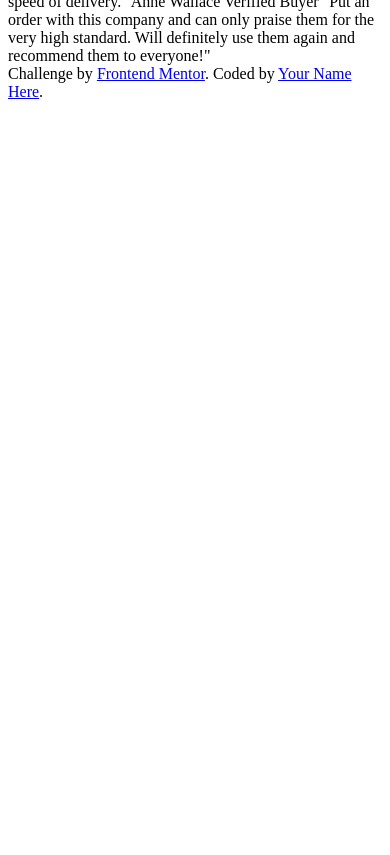
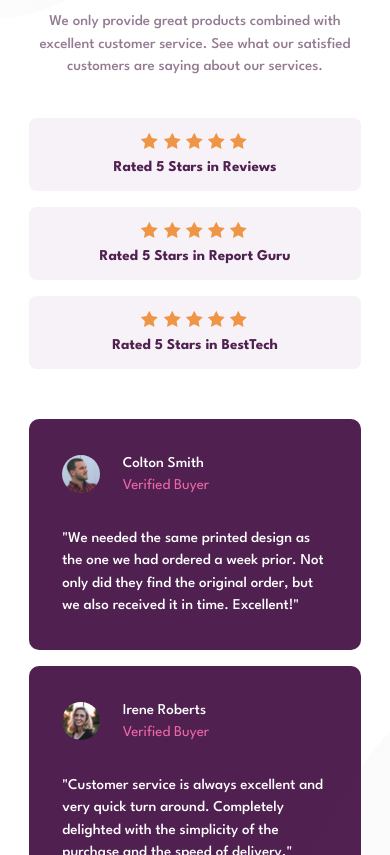
Before and after one commit to robinjmm/social-proof-section, a website: page index.html in a window 390 px wide. Shown: the part 213-1068 px from the top of the page. Before the commit the page ends 844 px from the top, so only its background shows below. Drawn offline with nearby package versions, Linux system fonts and the light colour scheme; files that its build step writes are made by us from their sources.

Commit message:
Add styles for mobile devices

```diff
--- a/index.html
+++ b/index.html
@@ -5,42 +5,96 @@
     <meta charset="UTF-8" />
     <meta name="viewport" content="width=device-width, initial-scale=1.0" />
     <link rel="icon" type="image/png" sizes="32x32" href="./images/favicon-32x32.png" />
+    <title>Social proof section</title>
 
-    <title>Frontend Mentor | Social proof section</title>
+    <!-- Custom Styles -->
+    <link rel="stylesheet" href="./css/index.css">
+
+    <!-- Google Fonts -->
+    <link rel="preconnect" href="https://fonts.googleapis.com">
+    <link rel="preconnect" href="https://fonts.gstatic.com" crossorigin>
+    <link href="https://fonts.googleapis.com/css2?family=League+Spartan:wght@400;500;700&display=swap" rel="stylesheet">
 
 </head>
 
-<body>
-    10,000+ of our users love our products.
+<body class="body">
 
-    We only provide great products combined with excellent customer service.
-    See what our satisfied customers are saying about our services.
+    <header>
+        <h1 class="heading">10,000+ of our users love our products.</h1>
 
-    Rated 5 Stars in Reviews
-    Rated 5 Stars in Report Guru
-    Rated 5 Stars in BestTech
+        <p class="sub-heading">We only provide great products combined with excellent customer service.
+            See what our satisfied customers are saying about our services.</p>
+    </header>
+    <main>
+        <section class="rating-section">
+            <div class="rating">
+                <img src="./images/icon-star.svg" alt="A star icon" class="rating__star">
+                <img src="./images/icon-star.svg" alt="A star icon" class="rating__star">
+                <img src="./images/icon-star.svg" alt="A star icon" class="rating__star">
+                <img src="./images/icon-star.svg" alt="A star icon" class="rating__star">
+                <img src="./images/icon-star.svg" alt="A star icon" class="rating__star">
+                <p class="rating__text">Rated 5 Stars in Reviews</p>
+            </div>
 
-    Colton Smith
-    Verified Buyer
-    "We needed the same printed design as the one we had ordered a week prior.
-    Not only did they find the original order, but we also received it in time.
-    Excellent!"
+            <div class="rating">
+                <img src="./images/icon-star.svg" alt="A star icon" class="rating__star">
+                <img src="./images/icon-star.svg" alt="A star icon" class="rating__star">
+                <img src="./images/icon-star.svg" alt="A star icon" class="rating__star">
+                <img src="./images/icon-star.svg" alt="A star icon" class="rating__star">
+                <img src="./images/icon-star.svg" alt="A star icon" class="rating__star">
+                <p class="rating__text">Rated 5 Stars in Report Guru</p>
+            </div>
 
-    Irene Roberts
-    Verified Buyer
-    "Customer service is always excellent and very quick turn around. Completely
-    delighted with the simplicity of the purchase and the speed of delivery."
+            <div class="rating">
+                <img src="./images/icon-star.svg" alt="A star icon" class="rating__star">
+                <img src="./images/icon-star.svg" alt="A star icon" class="rating__star">
+                <img src="./images/icon-star.svg" alt="A star icon" class="rating__star">
+                <img src="./images/icon-star.svg" alt="A star icon" class="rating__star">
+                <img src="./images/icon-star.svg" alt="A star icon" class="rating__star">
+                <p class="rating__text">Rated 5 Stars in BestTech</p>
+            </div>
+        </section>
 
-    Anne Wallace
-    Verified Buyer
-    "Put an order with this company and can only praise them for the very high
-    standard. Will definitely use them again and recommend them to everyone!"
+        <div class="testimonial">
+            <div class="testimonial__header">
+                <img src="./images/image-colton.jpg" alt="An image of a man" class="testimonial__image">
 
-    <div class="attribution">
-        Challenge by
-        <a href="https://www.frontendmentor.io?ref=challenge" target="_blank">Frontend Mentor</a>. Coded by <a
-            href="#">Your Name Here</a>.
-    </div>
+                <div class="testimonial__person">
+                    <p>Colton Smith</p>
+                    <p class="testimonial__status">Verified Buyer</p>
+                </div>
+            </div>
+            <p>"We needed the same printed design as the one we had ordered a week prior.
+                Not only did they find the original order, but we also received it in time.
+                Excellent!"</p>
+        </div>
+
+        <div class="testimonial">
+            <div class="testimonial__header">
+                <img src="./images/image-irene.jpg" alt="An image of a woman" class="testimonial__image">
+
+                <div class="testimonial__person">
+                    <p>Irene Roberts</p>
+                    <p class="testimonial__status">Verified Buyer</p>
+                </div>
+            </div>
+            <p>"Customer service is always excellent and very quick turn around. Completely
+                delighted with the simplicity of the purchase and the speed of delivery."</p>
+        </div>
+
+        <div class="testimonial">
+            <div class="testimonial__header">
+                <img src="./images/image-anne.jpg" alt="An image of a woman" class="testimonial__image">
+
+                <div class="testimonial__person">
+                    <p>Anne Wallace</p>
+                    <p class="testimonial__status">Verified Buyer</p>
+                </div>
+            </div>
+            "Put an order with this company and can only praise them for the very high
+            standard. Will definitely use them again and recommend them to everyone!"
+        </div>
+    </main>
 </body>
 
 </html>
--- /dev/null
+++ b/scss/_base.scss
@@ -0,0 +1,28 @@
+@use 'variables'as *;
+
+body {
+    margin: 0;
+    font-size: rem(15px);
+    font-family: $primary-font;
+    padding: rem(80px) 0;
+}
+
+p {
+    margin: 0;
+    padding: 0;
+}
+
+ul,
+li {
+    padding: 0;
+    list-style: none;
+}
+
+a {
+    text-decoration: none;
+}
+
+img {
+    max-width: 100%;
+    display: inline-block;
+}
--- /dev/null
+++ b/scss/_reset.scss
@@ -0,0 +1,306 @@
+/*! modern-normalize v1.1.0 | MIT License | https://github.com/sindresorhus/modern-normalize */
+
+/*
+Document
+========
+*/
+
+/**
+Use a better box model (opinionated).
+*/
+
+*,
+::before,
+::after {
+    box-sizing: border-box;
+}
+
+/**
+1. Correct the line height in all browsers.
+2. Prevent adjustments of font size after orientation changes in iOS.
+3. Use a more readable tab size (opinionated).
+*/
+
+html {
+    line-height: 1.15;
+    /* 1 */
+    -webkit-text-size-adjust: 100%;
+    /* 2 */
+    -moz-tab-size: 4;
+    /* 3 */
+    tab-size: 4;
+    /* 3 */
+}
+
+/*
+Sections
+========
+*/
+
+/**
+1. Remove the margin in all browsers.
+2. Improve consistency of default fonts in all browsers. (https://github.com/sindresorhus/modern-normalize/issues/3)
+*/
+
+body {
+    margin: 0;
+    /* 1 */
+    font-family:
+        system-ui,
+        -apple-system,
+        /* Firefox supports this but not yet `system-ui` */
+        'Segoe UI',
+        Roboto,
+        Helvetica,
+        Arial,
+        sans-serif,
+        'Apple Color Emoji',
+        'Segoe UI Emoji';
+    /* 2 */
+}
+
+/*
+Grouping content
+================
+*/
+
+/**
+1. Add the correct height in Firefox.
+2. Correct the inheritance of border color in Firefox. (https://bugzilla.mozilla.org/show_bug.cgi?id=190655)
+*/
+
+hr {
+    height: 0;
+    /* 1 */
+    color: inherit;
+    /* 2 */
+}
+
+/*
+Text-level semantics
+====================
+*/
+
+/**
+Add the correct text decoration in Chrome, Edge, and Safari.
+*/
+
+abbr[title] {
+    text-decoration: underline dotted;
+}
+
+/**
+Add the correct font weight in Edge and Safari.
+*/
+
+b,
+strong {
+    font-weight: bolder;
+}
+
+/**
+1. Improve consistency of default fonts in all browsers. (https://github.com/sindresorhus/modern-normalize/issues/3)
+2. Correct the odd 'em' font sizing in all browsers.
+*/
+
+code,
+kbd,
+samp,
+pre {
+    font-family:
+        ui-monospace,
+        SFMono-Regular,
+        Consolas,
+        'Liberation Mono',
+        Menlo,
+        monospace;
+    /* 1 */
+    font-size: 1em;
+    /* 2 */
+}
+
+/**
+Add the correct font size in all browsers.
+*/
+
+small {
+    font-size: 80%;
+}
+
+/**
+Prevent 'sub' and 'sup' elements from affecting the line height in all browsers.
+*/
+
+sub,
+sup {
+    font-size: 75%;
+    line-height: 0;
+    position: relative;
+    vertical-align: baseline;
+}
+
+sub {
+    bottom: -0.25em;
+}
+
+sup {
+    top: -0.5em;
+}
+
+/*
+Tabular data
+============
+*/
+
+/**
+1. Remove text indentation from table contents in Chrome and Safari. (https://bugs.chromium.org/p/chromium/issues/detail?id=999088, https://bugs.webkit.org/show_bug.cgi?id=201297)
+2. Correct table border color inheritance in all Chrome and Safari. (https://bugs.chromium.org/p/chromium/issues/detail?id=935729, https://bugs.webkit.org/show_bug.cgi?id=195016)
+*/
+
+table {
+    text-indent: 0;
+    /* 1 */
+    border-color: inherit;
+    /* 2 */
+}
+
+/*
+Forms
+=====
+*/
+
+/**
+1. Change the font styles in all browsers.
+2. Remove the margin in Firefox and Safari.
+*/
+
+button,
+input,
+optgroup,
+select,
+textarea {
+    font-family: inherit;
+    /* 1 */
+    font-size: 100%;
+    /* 1 */
+    line-height: 1.15;
+    /* 1 */
+    margin: 0;
+    /* 2 */
+}
+
+/**
+Remove the inheritance of text transform in Edge and Firefox.
+*/
+
+button,
+select {
+    text-transform: none;
+}
+
+/**
+Correct the inability to style clickable types in iOS and Safari.
+*/
+
+button,
+[type='button'],
+[type='reset'],
+[type='submit'] {
+    -webkit-appearance: button;
+}
+
+/**
+Remove the inner border and padding in Firefox.
+*/
+
+::-moz-focus-inner {
+    border-style: none;
+    padding: 0;
+}
+
+/**
+Restore the focus styles unset by the previous rule.
+*/
+
+:-moz-focusring {
+    outline: 1px dotted ButtonText;
+}
+
+/**
+Remove the additional ':invalid' styles in Firefox.
+See: https://github.com/mozilla/gecko-dev/blob/2f9eacd9d3d995c937b4251a5557d95d494c9be1/layout/style/res/forms.css#L728-L737
+*/
+
+:-moz-ui-invalid {
+    box-shadow: none;
+}
+
+/**
+Remove the padding so developers are not caught out when they zero out 'fieldset' elements in all browsers.
+*/
+
+legend {
+    padding: 0;
+}
+
+/**
+Add the correct vertical alignment in Chrome and Firefox.
+*/
+
+progress {
+    vertical-align: baseline;
+}
+
+/**
+Correct the cursor style of increment and decrement buttons in Safari.
+*/
+
+::-webkit-inner-spin-button,
+::-webkit-outer-spin-button {
+    height: auto;
+}
+
+/**
+1. Correct the odd appearance in Chrome and Safari.
+2. Correct the outline style in Safari.
+*/
+
+[type='search'] {
+    -webkit-appearance: textfield;
+    /* 1 */
+    outline-offset: -2px;
+    /* 2 */
+}
+
+/**
+Remove the inner padding in Chrome and Safari on macOS.
+*/
+
+::-webkit-search-decoration {
+    -webkit-appearance: none;
+}
+
+/**
+1. Correct the inability to style clickable types in iOS and Safari.
+2. Change font properties to 'inherit' in Safari.
+*/
+
+::-webkit-file-upload-button {
+    -webkit-appearance: button;
+    /* 1 */
+    font: inherit;
+    /* 2 */
+}
+
+/*
+Interactive
+===========
+*/
+
+/*
+Add the correct display in Chrome and Safari.
+*/
+
+summary {
+    display: list-item;
+}
--- /dev/null
+++ b/scss/components/_rating.scss
@@ -0,0 +1,19 @@
+@use '../variables'as *;
+
+.rating {
+    background: $light-gray-magenta;
+    margin-bottom: 1rem;
+    padding: 1em 3em;
+    border-radius: 0.5em;
+
+    &__text {
+        font-weight: 700;
+        color: $primary;
+        margin: 0;
+    }
+
+    &__star {
+        margin-right: 0.1em;
+        margin-bottom: 0.3em;
+    }
+}
--- /dev/null
+++ b/scss/components/_testimonial.scss
@@ -0,0 +1,38 @@
+@use '../variables'as *;
+
+.testimonial {
+    background: $primary;
+    border-radius: rem(10px);
+    color: $white;
+    padding: 2.2em;
+    text-align: left;
+    line-height: 1.5;
+    font-weight: 500;
+    margin-bottom: 1rem;
+
+    &__header {
+        display: flex;
+        align-items: center;
+        margin-bottom: 2em;
+    }
+
+    &__person {
+        display: flex;
+        flex-direction: column;
+        align-items: flex-start;
+        justify-content: center;
+    }
+
+    &__image {
+        width: 38px;
+        height: 38px;
+        border-radius: 50%;
+        margin-right: 1.5em;
+    }
+
+
+    &__status {
+        color: $secondary;
+        font-weight: 400;
+    }
+}
--- /dev/null
+++ b/scss/layouts/_sections.scss
@@ -0,0 +1,58 @@
+@use '../variables'as *;
+
+.body {
+    position: relative;
+
+    &::before {
+        content: url('../../images/bg-pattern-top-mobile.svg');
+        position: absolute;
+        top: 0;
+        left: 0;
+    }
+
+    &::after {
+        content: url('../../images/bg-pattern-bottom-mobile.svg');
+        position: absolute;
+        bottom: 0;
+        right: 0;
+    }
+}
+
+
+// Header section
+header {
+    width: 85%;
+    max-width: 1100px;
+    margin: 0 auto;
+    text-align: center;
+    margin-bottom: rem(40px);
+
+    .heading {
+        font-size: rem(35px);
+        color: $primary;
+        width: 14ch;
+        margin: 0 auto;
+        font-weight: 700;
+    }
+
+    .sub-heading {
+        color: $dark-gray-magenta;
+        line-height: 1.5;
+        font-weight: 500;
+        margin: 1.5em 0;
+    }
+}
+
+
+// Main section
+main {
+    width: 85%;
+    max-width: 1100px;
+    margin: 0 auto;
+    text-align: center;
+}
+
+// Rating section
+.rating-section {
+    margin-bottom: rem(50px);
+}
```
Also changed, not shown: scss/_variables.scss (added, +17 -0 lines), scss/app.scss (added, +9 -0 lines).
